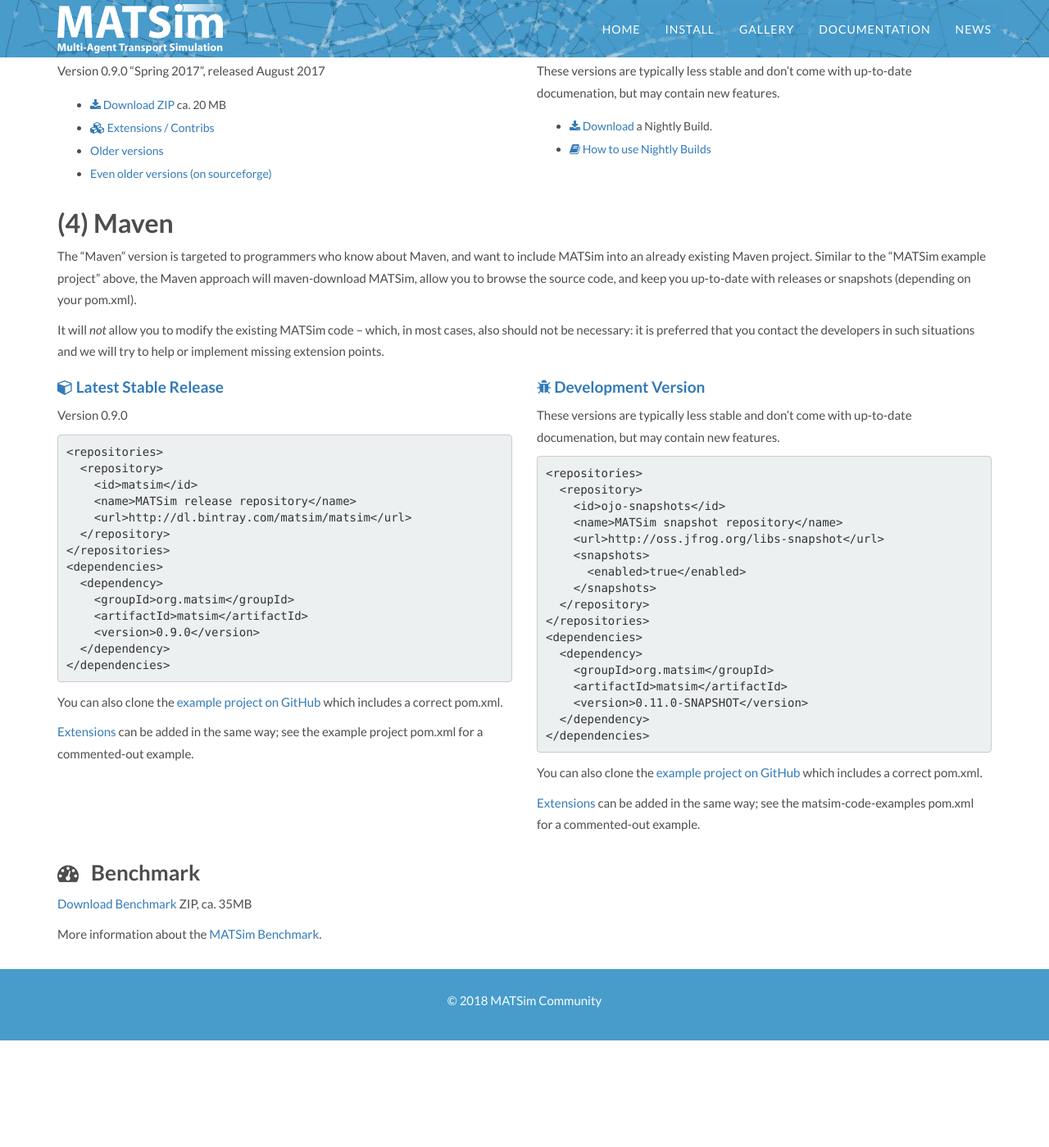
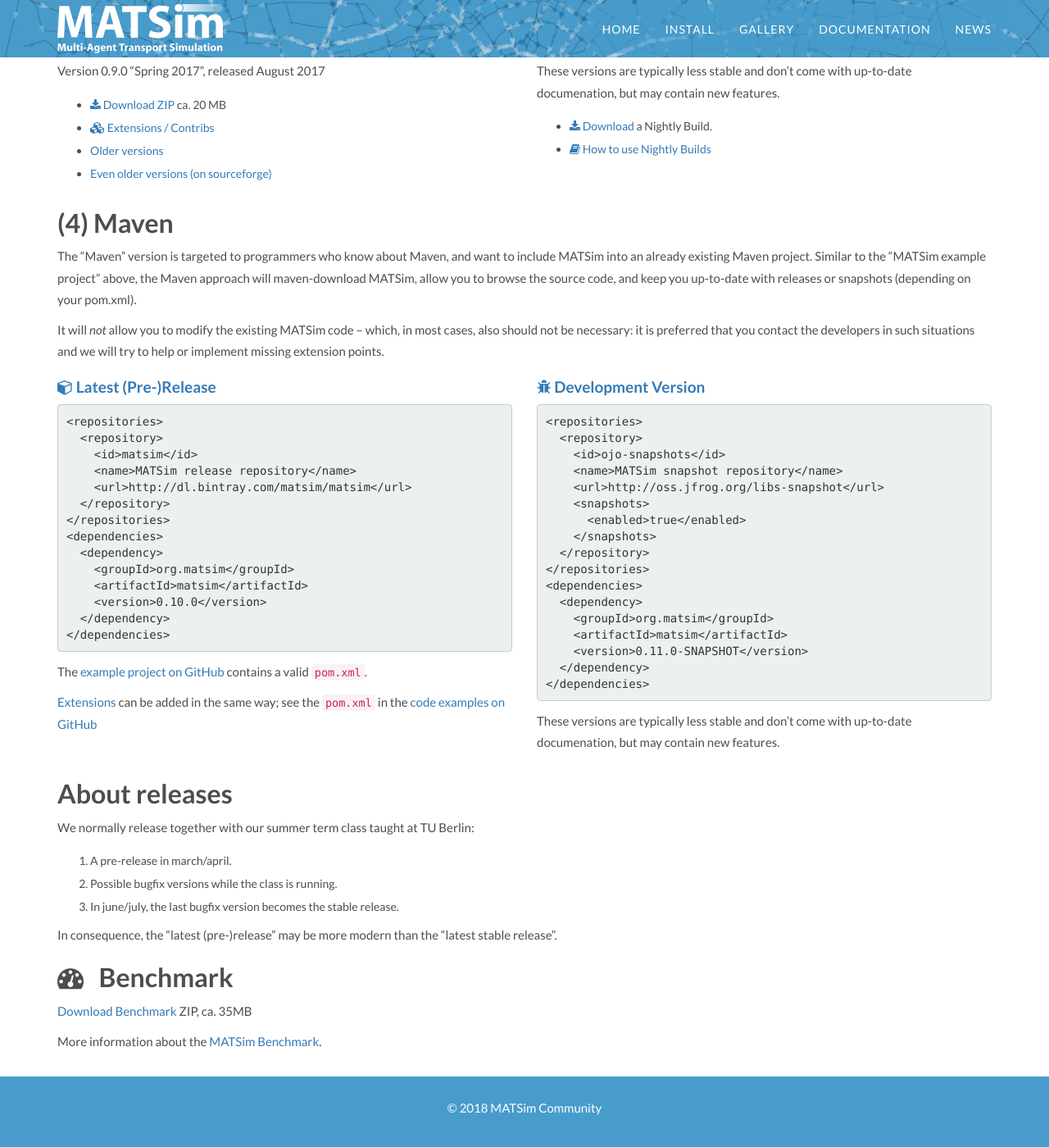
Before and after one commit to matsim-org/jekyll-website, a Jekyll site: the page built from downloads/index.md, in a window 1280 px wide and 1400 px high, scrolled down 696 px. Shown: the whole window at 82% size. Built offline with Jekyll 4.4.1, drawn with Linux system fonts in a browser that asks for light colours; some web fonts are replaced; before the commit the page ends 1965 px from its top, so only the background shows below that.

Commit message:
update after pre-relase 0.10.0

```diff
--- a/downloads/index.md
+++ b/downloads/index.md
@@ -61,9 +61,8 @@
 <div class="row">
 <div class="col-xs-12 col-md-6" markdown="1">
 
-#### <i class="fa fa-cube"></i> Latest Stable Release
+#### <i class="fa fa-cube"></i> Latest (Pre-)Release
 
-Version 0.9.0
 
     <repositories>
       <repository>
@@ -76,20 +75,19 @@
       <dependency>
         <groupId>org.matsim</groupId>
         <artifactId>matsim</artifactId>
-        <version>0.9.0</version>
+        <version>0.10.0</version>
       </dependency>
     </dependencies>
 
-You can also clone the [example project on GitHub](https://github.com/matsim-org/matsim-example-project) which includes a correct pom.xml.
+The [example project on GitHub](https://github.com/matsim-org/matsim-example-project) contains a valid `pom.xml`.
 
-[Extensions](/extensions) can be added in the same way; see the example project pom.xml for a commented-out example.
+[Extensions](/extensions) can be added in the same way; see the `pom.xml` in the [code examples on GitHub](https://github.com/matsim-org/matsim-code-examples)
 
 </div>
 <div class="col-xs-12 col-md-6" markdown="1">
 
 #### <i class="fa fa-bug"></i> Development Version
 
-These versions are typically less stable and don't come with up-to-date documenation, but may contain new features.
 
     <repositories>
       <repository>
@@ -109,25 +107,30 @@
       </dependency>
     </dependencies>
 
-You can also clone the [example project on GitHub](https://github.com/matsim-org/matsim-example-project) which includes a correct pom.xml.
+These versions are typically less stable and don't come with up-to-date documenation, but may contain new features.
 
-[Extensions](/extensions) can be added in the same way; see the matsim-code-examples pom.xml for a commented-out example.
 </div>
 </div>
 
 
-<div class="row">
-<div class="col-md-4" markdown="1">
+## About releases
+
+We normally release together with our summer term class taught at TU Berlin:
+1. A pre-release in march/april.
+1. Possible bugfix versions while the class is running.
+1. In june/july, the last bugfix version becomes the stable release.
+
+In consequence, the "latest (pre-)release" may be more modern than the "latest stable release".
 
 
-### <i class="fa fa-tachometer"></i> &nbsp; Benchmark
+
+
+
+## <i class="fa fa-tachometer"></i> &nbsp; Benchmark
 
 [Download Benchmark](/files/benchmark/benchmark.zip) ZIP, ca. 35MB
 
 More information about the [MATSim Benchmark](/benchmark).
-
-</div>
-<div class="col-md-4" markdown="1">
 
 
 <!-- Not advertising to clone the source code any more.  kai, oct'17 -->
@@ -150,4 +153,3 @@
 <!-- To get you started writing your own code with MATSim, we provide an [example project on GitHub](https://github.com/matsim-org/matsim-example-project) you can fork, which includes a complete pom.xml to use MATSim as a Maven dependency for your own code.</p> -->
 
 <!-- </div> -->
-</div>
```
Also changed, not shown: docs/userguide/index.md (+1 -1 lines).
